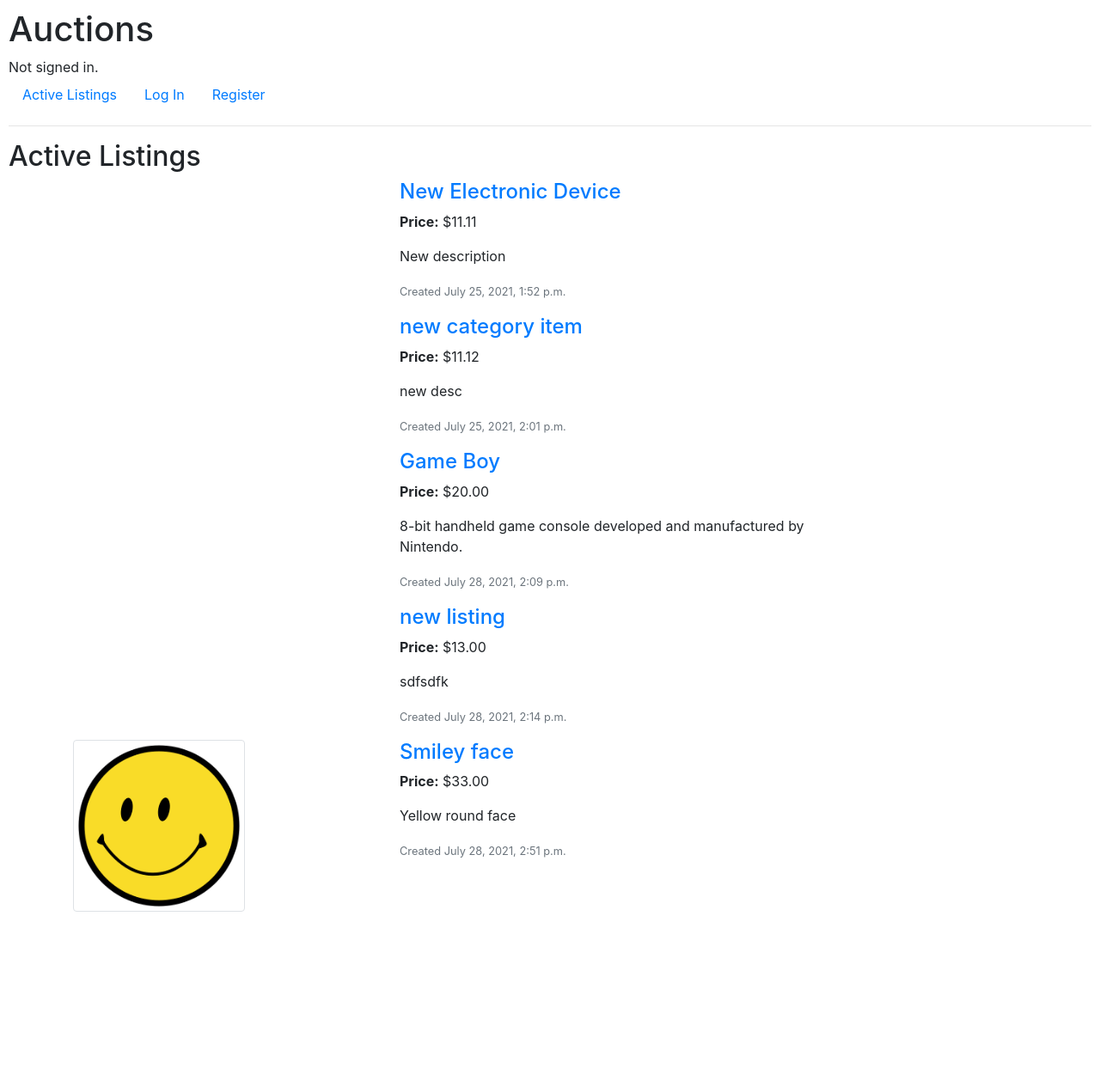
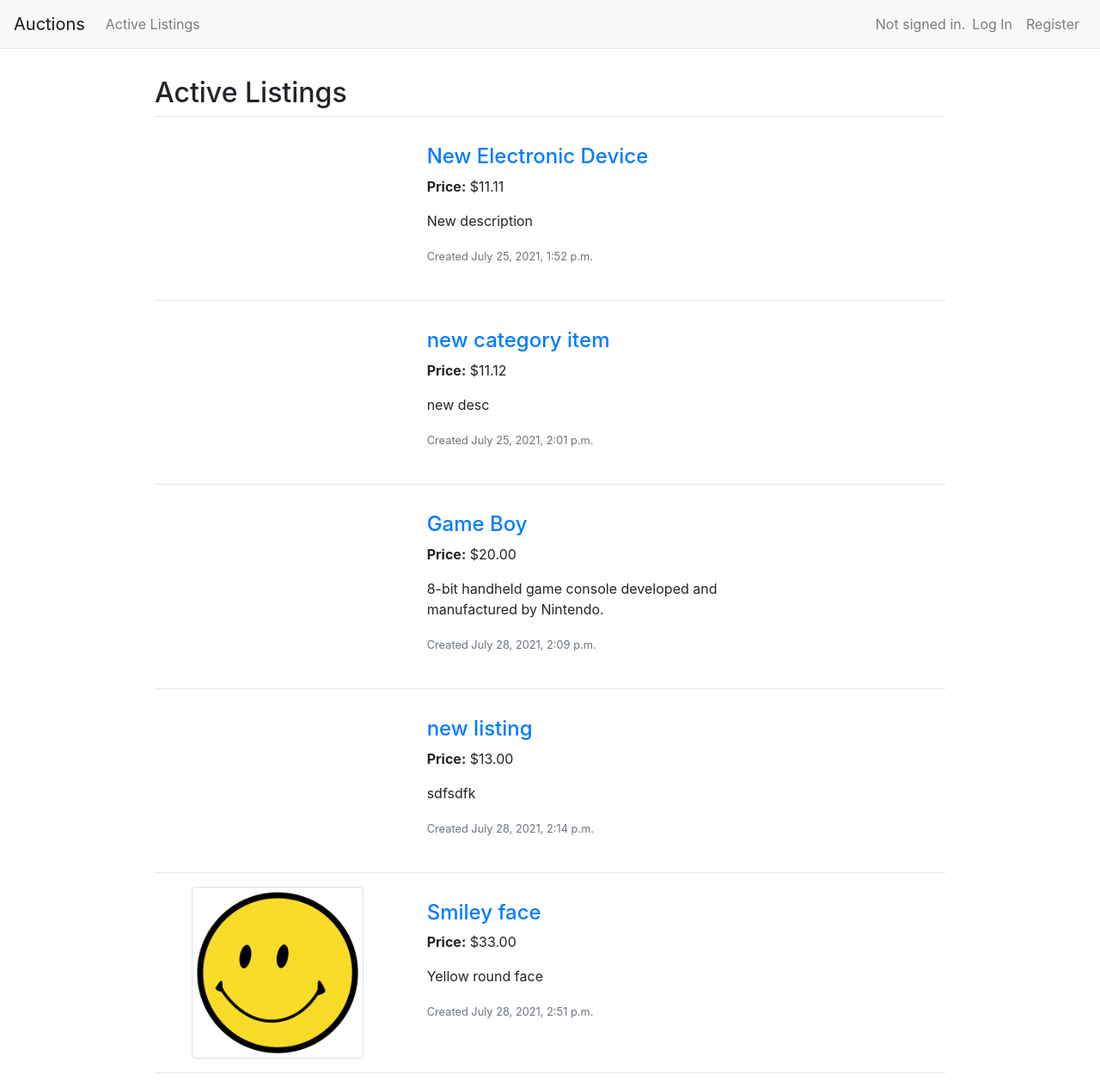
Before and after one commit to des-ant/CS50x_Web_2021, a Django app: page / in a window 1280 px wide. Shown: the whole page at 86% size. Before the commit the page ends 1061 px from the top, so only its background shows below. Run offline with Django 3.2, Linux system fonts and the light colour scheme; data comes from the database, SQL or seed files in the repository; both versions use the stored data as it was after the commit; some libraries are stand-ins or nearby versions.

Commit message:
bootstrap styling for index page

```diff
--- a/2_Commerce/commerce/auctions/static/auctions/styles.css
+++ b/2_Commerce/commerce/auctions/static/auctions/styles.css
@@ -1,6 +1,6 @@
-body {
+/* body {
     padding: 10px;
-}
+} */
 
 .size-200 {
     height: 200px;
--- a/2_Commerce/commerce/auctions/templates/auctions/index.html
+++ b/2_Commerce/commerce/auctions/templates/auctions/index.html
@@ -1,31 +1,45 @@
 {% extends "auctions/layout.html" %}
 
 {% block body %}
-    <h2>{{ title }}</h2>
   <div class="container">
-        <div class="row">
+    <div class="row justify-content-center">
+      <div class="col-lg-10">
+        <h1 class="h2 mt-3">{{ title }}</h1>
+        <hr class="mt-1">
+      </div>
+    </div>
+    <div class="row justify-content-center">
+      <div class="col-lg-10">
         {% if listings %}
         {% for listing in listings %}
           {% if listing.is_active %}
-            <div class="col-4">
+          <div class="row">
+            <div class="col-lg-4 d-flex justify-content-center">
               {% if listing.image %}
+              <a href="{% url 'auctions:listing' listing_id=listing.id %}">
                 <img src="{{ listing.image.url }}" alt="{{ listing.title }}"
                 class="img-thumbnail size-200">
+              </a>
               {% endif %}
             </div>
-            <div class="col-6">
+            <div class="col-lg-6 mt-3 mb-2">
               <a href="{% url 'auctions:listing' listing_id=listing.id %}"><h4>{{ listing.title }}</h4></a>
               <p><b>Price:</b> ${{ listing.price }}</p>
               <p>{{ listing.description }}</p>
               <p class="text-secondary"><small>Created {{ listing.date_created }}</small></p>
             </div>
+          </div>
+          <hr class="">
           {% endif %}
         {% endfor %}
         {% else %}
+          <div class="row">
             <div class="col-10">
               <h4>{{ empty }}</h4>
+            </div>
           </div>
         {% endif %}
       </div>
     </div>
+  </div>
 {% endblock %}
--- a/2_Commerce/commerce/auctions/templates/auctions/layout.html
+++ b/2_Commerce/commerce/auctions/templates/auctions/layout.html
@@ -8,18 +8,16 @@
         <link href="{% static 'auctions/styles.css' %}" rel="stylesheet">
     </head>
     <body>
-        <h1>Auctions</h1>
-        <div>
-            {% if user.is_authenticated %}
-                Signed in as <strong>{{ user.username }}</strong>.
-            {% else %}
-                Not signed in.
-            {% endif %}
-        </div>
-        <ul class="nav">
-            <li class="nav-item">
-                <a class="nav-link" href="{% url 'auctions:index' %}">Active Listings</a>
-            </li>
+        <nav class="navbar navbar-expand-lg navbar-light bg-light">
+            <a href="{% url 'auctions:index' %}" class="navbar-brand">Auctions</a>
+            <button class="navbar-toggler" type="button" data-toggle="collapse" data-target="#navbarText" aria-controls="navbarText" aria-expanded="false" aria-label="Toggle navigation">
+                <span class="navbar-toggler-icon"></span>
+            </button>
+            <div class="collapse navbar-collapse" id="navbarText">
+            <ul class="navbar-nav mr-auto">
+                <li class="nav-item">
+                    <a class="nav-link" href="{% url 'auctions:index' %}">Active Listings</a>
+                </li>
             {% if user.is_authenticated %}
                 <li class="nav-item">
                     <a class="nav-link" href="{% url 'auctions:categories' %}">Categories</a>
@@ -32,20 +30,36 @@
                 <li class="nav-item">
                     <a class="nav-link" href="{% url 'auctions:new_listing' %}">Create Listing</a>
                 </li>
+            </ul>
+            <ul class="navbar-nav ml-auto">
+                <span class="navbar-text">
+                    Signed in as <strong>{{ user.username }}</strong>.
+                </span>
                 <li class="nav-item">
                     <a class="nav-link" href="{% url 'auctions:logout' %}">Log Out</a>
                 </li>
+            </ul>
             {% else %}
+            </ul>
+            <ul class="navbar-nav ml-auto">
+                <span class="navbar-text">
+                    Not signed in.
+                </span>
                 <li class="nav-item">
                     <a class="nav-link" href="{% url 'auctions:login' %}">Log In</a>
                 </li>
                 <li class="nav-item">
                     <a class="nav-link" href="{% url 'auctions:register' %}">Register</a>
                 </li>
+            </ul>
             {% endif %}
-        </ul>
-        <hr>
+            </div>
+        </nav>
+        <hr class="mt-0">
         {% block body %}
         {% endblock %}
+        <script src="https://code.jquery.com/jquery-3.2.1.slim.min.js" integrity="sha384-KJ3o2DKtIkvYIK3UENzmM7KCkRr/rE9/Qpg6aAZGJwFDMVNA/GpGFF93hXpG5KkN" crossorigin="anonymous"></script>
+        <script src="https://cdnjs.cloudflare.com/ajax/libs/popper.js/1.12.9/umd/popper.min.js" integrity="sha384-ApNbgh9B+Y1QKtv3Rn7W3mgPxhU9K/ScQsAP7hUibX39j7fakFPskvXusvfa0b4Q" crossorigin="anonymous"></script>
+        <script src="https://maxcdn.bootstrapcdn.com/bootstrap/4.0.0/js/bootstrap.min.js" integrity="sha384-JZR6Spejh4U02d8jOt6vLEHfe/JQGiRRSQQxSfFWpi1MquVdAyjUar5+76PVCmYl" crossorigin="anonymous"></script>
     </body>
 </html>
```
Also changed, not shown: 2_Commerce/commerce/db.sqlite3. Lines whose indentation alone changed are shown as unchanged.
